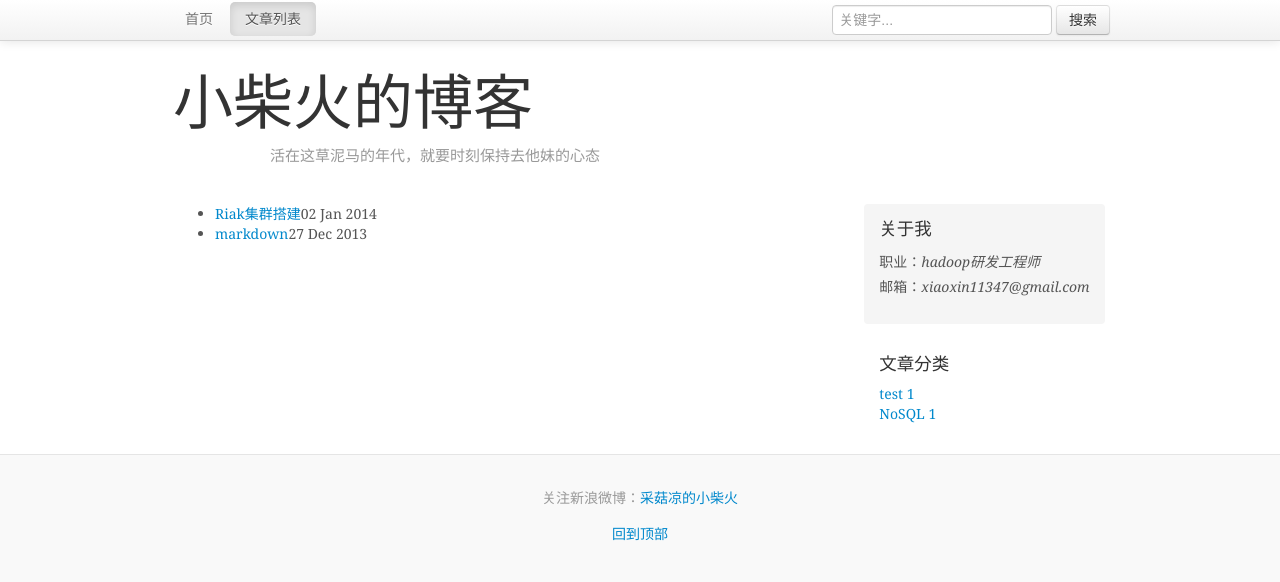
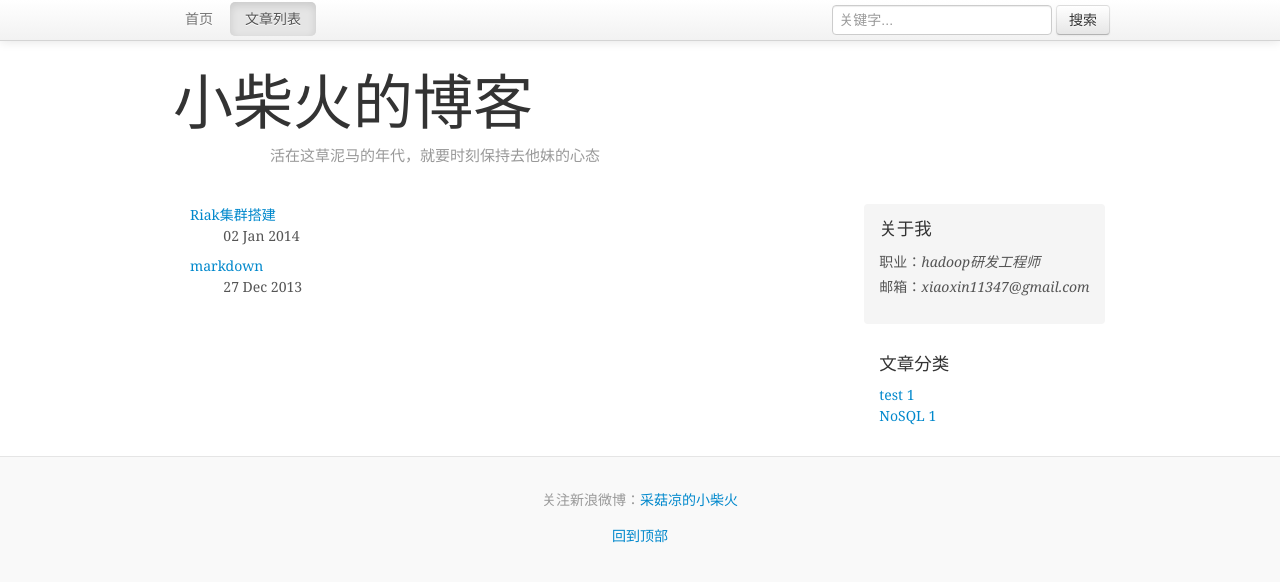
Before and after one commit to 77xiaoxin/77xiaoxin.github.io, a Jekyll site: the page built from list/index.html, in a window 1280 px wide. Shown: the top 582 px of the page. Built offline with Jekyll 4.4.1, drawn with Linux system fonts in a browser that asks for light colours; Markdown is read by kramdown in place of the engine named in the settings.

Commit message:
update css

```diff
--- a/_layouts/archive.html
+++ b/_layouts/archive.html
@@ -62,7 +62,7 @@
 						<h4>文章分类</h4>
 						<ul class="list-unstyled">
 							{% for category in site.categories %}
-								<li><a href="/categories/{{ category | first }}/">{{ category | first }} {{ category | last | size }}</a></li>
+								<li style="line-height:150%"><a href="/categories/{{ category | first }}/">{{ category | first }} {{ category | last | size }}</a></li>
 							{% endfor %}
 						</ul>
 					</div>
--- a/css/style.css
+++ b/css/style.css
@@ -7,10 +7,14 @@ body {
 }
 
 h1,.h1,h2,.h2,h3,.h3,h4,.h4,h5,.h5,h6,.h6 {
-	font-family: "Helvetica Neue", Helvetica, Arial, sans-serif;;
+	font-family: "Helvetica Neue", Helvetica, Arial, sans-serif;
 	font-weight: normal;
 	color: #333;
 	margin-top: 0;
+}
+
+li {
+	line-height:150%;
 }
 
 .header {
--- a/list/index.html
+++ b/list/index.html
@@ -3,8 +3,15 @@ layout: archive
 title: 小柴火的博客
 ---
 
-<ul>
+<ul class="list-unstyled">
 	{% for post in site.posts %}
-		<li><a href="{{ post.url }}">{{ post.title }}</a>{{ post.date | date_to_string }}</li>
+		<li>
+			<div class="span8">
+				<a href="{{ post.url }}">{{ post.title }}</a>
+			<div>
+			<div class="span3 offset1">
+				{{ post.date | date_to_string }}
+			<div>
+		</li>
 	{% endfor %}
 </ul>
```
